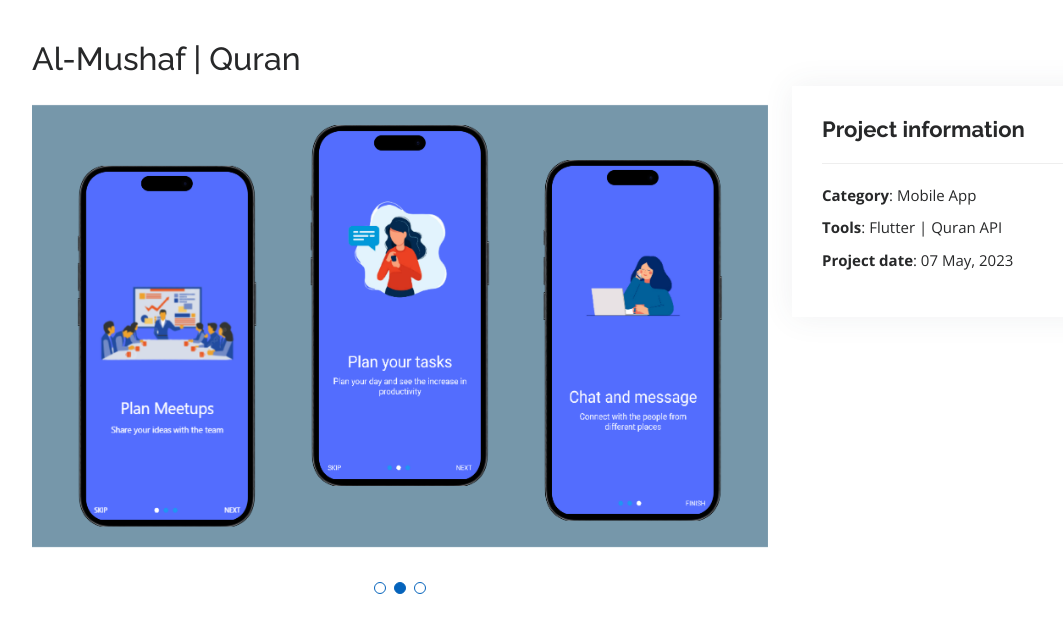
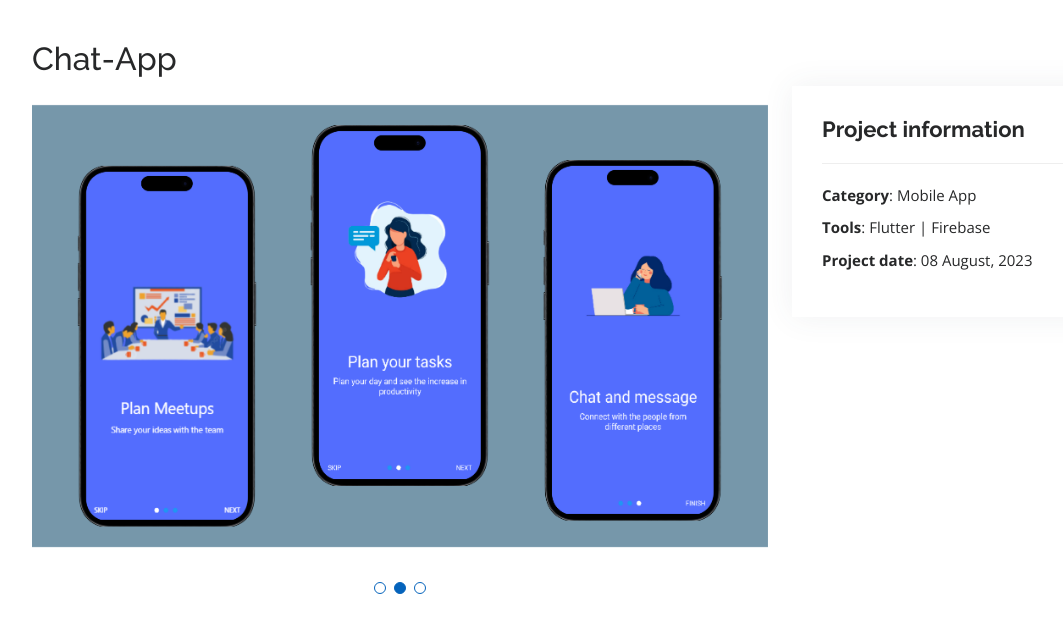
Before and after one commit to SyedMuhammadArsalanShah/Resume-WA, a plain HTML site: page portfolio-detailschat.html in a window 1280 px wide. Shown: the whole page, without its empty margins (100-1163 px from the left). Drawn offline with nearby package versions, Linux system fonts and the light colour scheme.

Commit message:
chat app info and title updated without desc

```diff
--- a/portfolio-detailschat.html
+++ b/portfolio-detailschat.html
@@ -46,7 +46,7 @@
     <section id="portfolio-details" class="portfolio-details">
       <div class="container">
 
-        <h2>Al-Mushaf | Quran</h2>
+        <h2>Chat-App</h2>
         <div class="row gy-4">
 
           <div class="col-lg-8">
@@ -75,8 +75,8 @@
               <h3>Project information</h3>
               <ul>
                 <li><strong>Category</strong>: Mobile App</li>
-                <li><strong>Tools</strong>: Flutter | Quran API  </li>
-                <li><strong>Project date</strong>: 07 May, 2023</li>
+                <li><strong>Tools</strong>: Flutter | Firebase  </li>
+                <li><strong>Project date</strong>: 08 August, 2023</li>
                 <!-- <li><strong>Project URL</strong>: <a href="#">www.example.com</a></li> -->
               </ul>
             </div>
```
